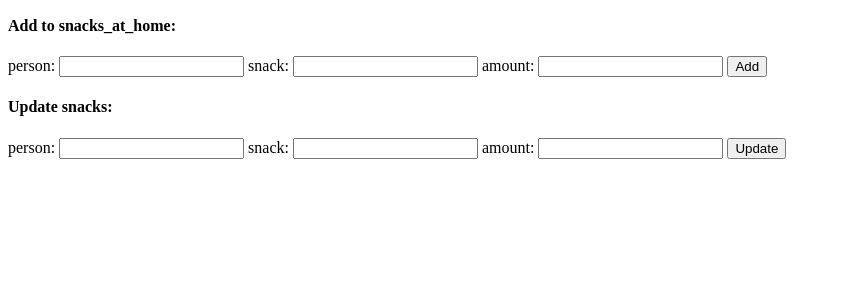
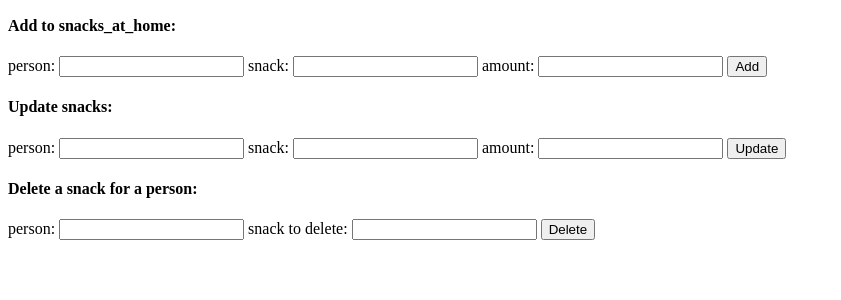
Before and after one commit to AlfonsEdbom/University-Code, a Flask app: page /snacks_at_home in a window 1280 px wide. Shown: the part 316-616 px from the top of the page, without its empty margins (0-841 px from the left). Run offline with Flask 2, Linux system fonts and the light colour scheme; data that the repository does not hold is empty; some libraries are stand-ins or nearby versions.

Commit message:
saving changes

```diff
--- a/app.py
+++ b/app.py
@@ -207,9 +207,9 @@ def update_snacks():
         conn = connectToDB()
         dict_cur = conn.cursor(cursor_factory=psycopg2.extras.DictCursor)
 
-        snack_id = int(request.form['shipper_id'])
-        snack_name = request.form['company_name']
-        cost = request.form['phone']
+        snack_id = int(request.form['snack_id'])
+        snack_name = request.form['snack_name']
+        cost = float(request.form['cost'])
 
         dict_cur.execute("UPDATE snacks SET snack_name = %s, cost = %s WHERE snack_id = %s",
         (snack_name, cost, snack_id))
@@ -275,9 +275,54 @@ def delete_people():
 
     return redirect("/people")
 
-#####################################
-####### look at state regions #######
-#####################################
+@app.route("/snacks/delete", methods=["POST"])
+def delete_snacks():
+    conn = None
+    try:
+        conn = connectToDB()
+        dict_cur = conn.cursor(cursor_factory=psycopg2.extras.DictCursor)
+
+        snack_id = request.form['snack_id']
+
+        dict_cur.execute("DELETE FROM snacks WHERE snack_id = %s",
+        (snack_id,))
+
+        conn.commit()
+        dict_cur.close()
+    except (Exception, psycopg2.DatabaseError) as error:
+        print(error)
+    finally:
+        if conn is not None:
+            conn.close()
+
+    return redirect("/snacks")
+
+@app.route("/snacks_at_home/delete", methods=["POST"])
+def delete_snacks_at_home():
+    conn = None
+    try:
+        conn = connectToDB()
+        dict_cur = conn.cursor(cursor_factory=psycopg2.extras.DictCursor)
+
+        person = request.form['person']
+        snack = request.form['snack']
+
+        dict_cur.execute("DELETE FROM snacks_at_home WHERE person = %s AND snack = %s",
+        (person, snack))
+
+        conn.commit()
+        dict_cur.close()
+    except (Exception, psycopg2.DatabaseError) as error:
+        print(error)
+    finally:
+        if conn is not None:
+            conn.close()
+
+    return redirect("/snacks_at_home")
+
+#########################################
+####### look up a person's snacks #######
+#########################################
 
 @app.route("/people/query", methods=['POST'])
 def query_people():
--- a/templates/people.html
+++ b/templates/people.html
@@ -36,7 +36,7 @@ Placeholder
         <label>email:</label>
         <input type="text" name="email">
 
-        <button>Add/Update</button>
+        <button>Add</button>
       </form>
       <h4>Update a people tuple:</h4>
       <form method="POST" action="/people/update">
--- a/templates/snacks.html
+++ b/templates/snacks.html
@@ -34,7 +34,7 @@ Placeholder
         <button>Add</button>
     </form>
     <h4>Update snacks:</h4>
-    <form method="POST" action="/shippers/update">
+    <form method="POST" action="/snacks/update">
         <label>snack_id:</label>
         <input type="number" name="snack_id">
 
@@ -47,7 +47,7 @@ Placeholder
         <button>Update</button>
     </form>
     <h4>Delete a snacks tuple:</h4>
-    <form method="POST" action="/shippers/delete">
+    <form method="POST" action="/snacks/delete">
         <label>snack_id:</label>
         <input type="number" name="snack_id">
 
--- a/templates/snacks_at_home.html
+++ b/templates/snacks_at_home.html
@@ -48,5 +48,15 @@ Placeholder
 
     <button>Update</button>
 </form>
+</form>
+<h4>Delete a snack for a person:</h4>
+<form method="POST" action="/snacks_at_home/delete">
+    <label>person:</label>
+    <input type="number" name="person">
 
+    <label>snack to delete:</label>
+    <input type="number" name="snack">
+
+    <button>Delete</button>
+</form>
 {% endblock %}
```
